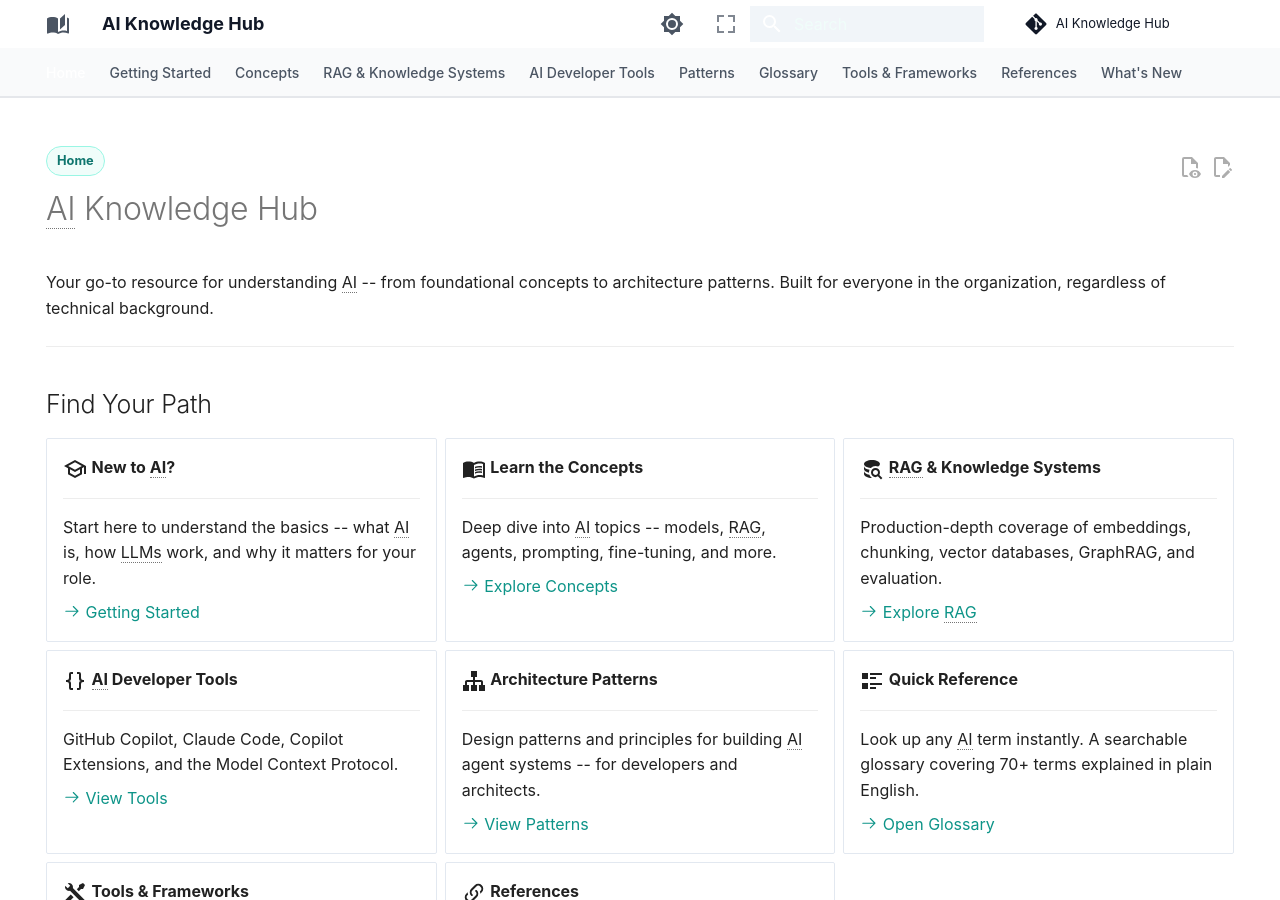
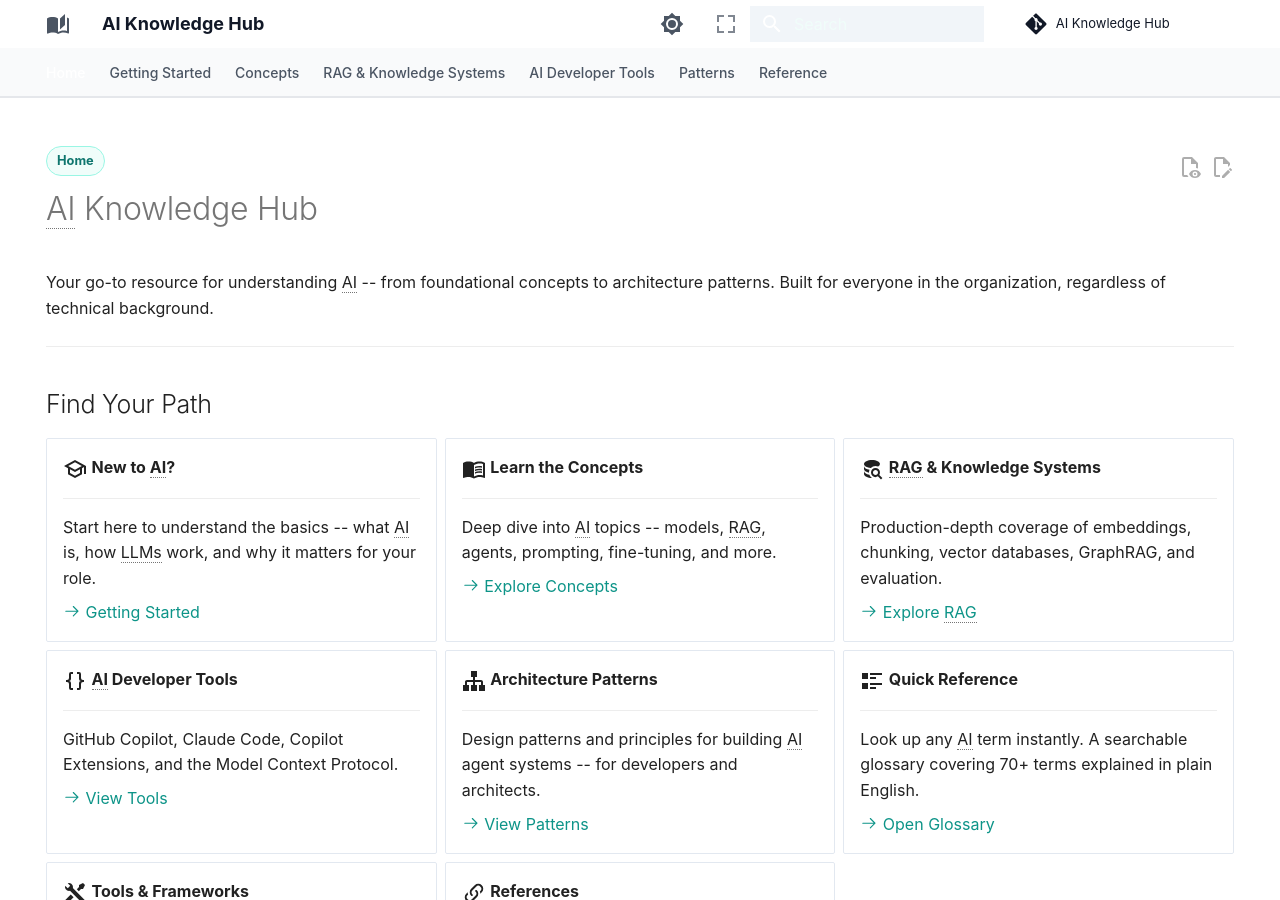
Before and after one commit to nitin27may/ai-resources, an MkDocs documentation site: the page built from docs/index.md, in a window 1280 px wide and 900 px high. Built offline with MkDocs 1.6.1 and Material for MkDocs 9.7.7, drawn with Linux system fonts in a browser that asks for light colours; comment, search, counter and statistics services are not loaded; some of the changed lines change nothing that is shown.

Commit message:
refactor: reorganize navigation structure for better clarity

```diff
--- a/mkdocs.yml
+++ b/mkdocs.yml
@@ -142,10 +142,11 @@ nav:
       - Enterprise Patterns: patterns/enterprise-patterns.md
       - Design Principles: patterns/design-principles.md
       - Code Quality Pipeline: patterns/code-quality-pipeline.md
-  - Glossary: glossary/index.md
-  - Tools & Frameworks: tools-and-frameworks/index.md
-  - References: references/index.md
-  - What's New: whats-new/index.md
+  - Reference:
+      - Glossary: glossary/index.md
+      - Tools & Frameworks: tools-and-frameworks/index.md
+      - References: references/index.md
+      - What's New: whats-new/index.md
 
 # Copyright footer text
 copyright: |
```
